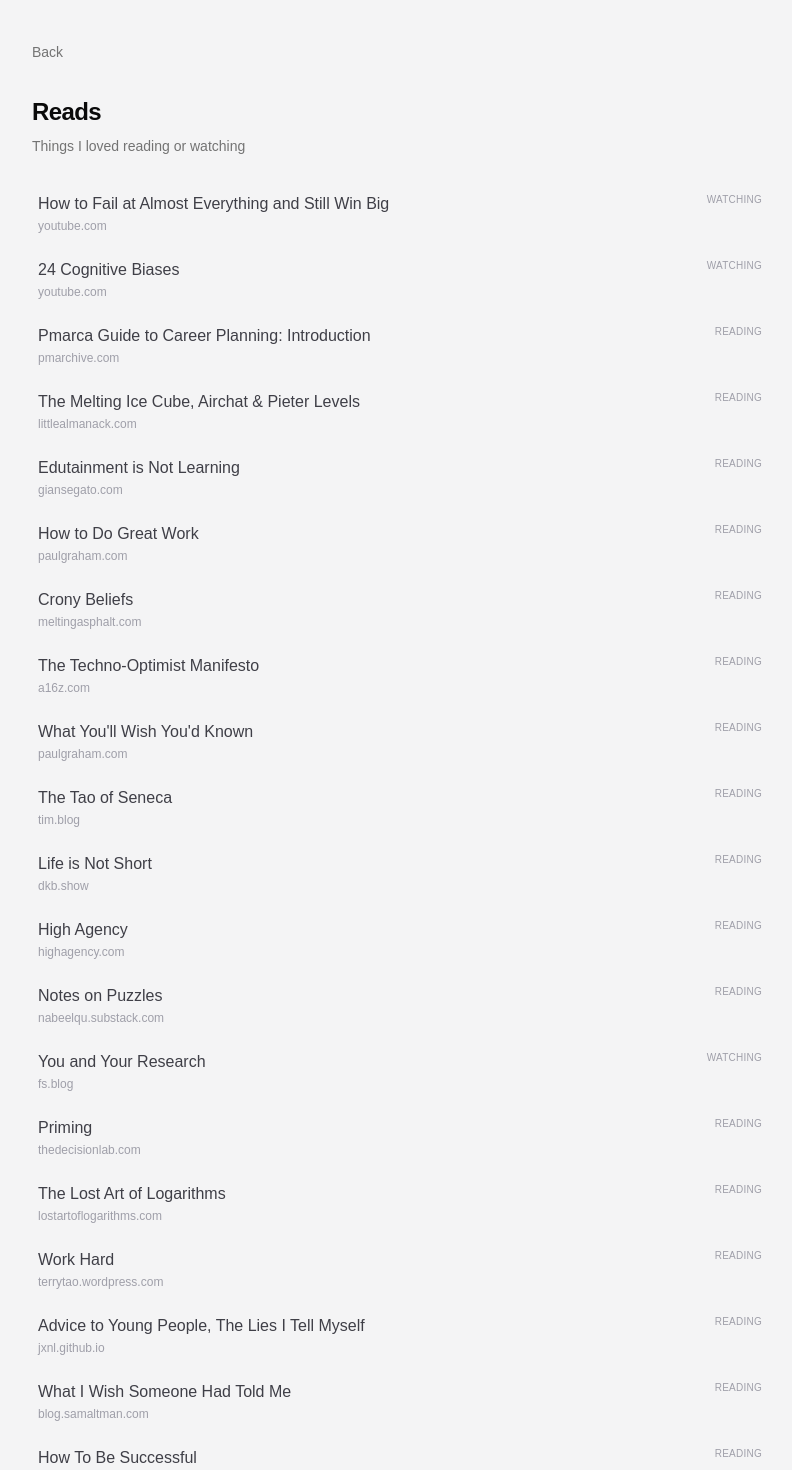
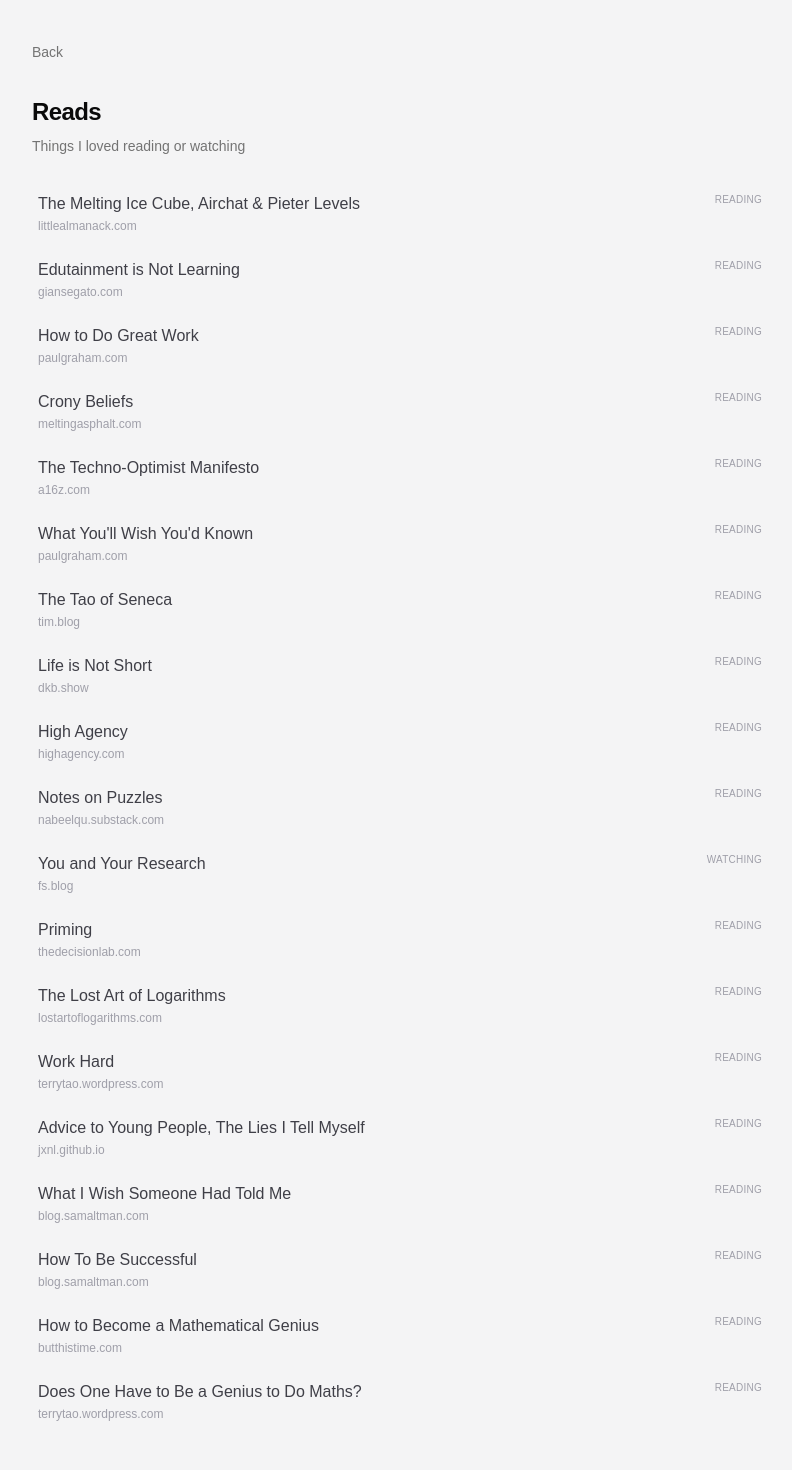
Before and after one commit to HACKE-RC/rcx86-cf, a Next.js app: page /reads in a window 1280 px wide. Shown: the top 1470 px of the page, without its empty margins (240-1032 px from the left). Built offline with nearby package versions, Linux system fonts and the light colour scheme; a web font is replaced by a local one.

Commit message:
Update reads list

```diff
--- a/src/data/reads.ts
+++ b/src/data/reads.ts
@@ -5,21 +5,6 @@ export type ReadItem = {
 };
 
 export const reads: ReadItem[] = [
-  {
-    title: "How to Fail at Almost Everything and Still Win Big",
-    url: "https://www.youtube.com/watch?v=uy6-fq8PwNk",
-    kind: "watching",
-  },
-  {
-    title: "24 Cognitive Biases",
-    url: "https://www.youtube.com/watch?v=IRfv49wTkfw",
-    kind: "watching",
-  },
-  {
-    title: "Pmarca Guide to Career Planning: Introduction",
-    url: "https://pmarchive.com/guide_to_career_planning_part0.html",
-    kind: "reading",
-  },
   {
     title: "The Melting Ice Cube, Airchat & Pieter Levels",
     url: "https://www.littlealmanack.com/p/the-melting-ice-cube-airchat-and?open=false#%C2%A7best-book-passage-no-context-needed",
@@ -106,16 +91,21 @@ export const reads: ReadItem[] = [
     kind: "reading",
   },
   {
-    title: "294 The Five Laws Of Stupidity",
-    url: "https://youtu.be/3O9FFrLpinQ",
-    kind: "watching",
+    title: "How to Become a Mathematical Genius",
+    url: "https://www.butthistime.com/p/how-to-become-a-mathematical-genius",
+    kind: "reading",
+  },
+  {
+    title: "Does One Have to Be a Genius to Do Maths?",
+    url: "https://terrytao.wordpress.com/career-advice/does-one-have-to-be-a-genius-to-do-maths/",
+    kind: "reading",
   },
 ];
 
 export const featuredReads: ReadItem[] = [
-  reads[5],
-  reads[16],
-  reads[12],
-  reads[7],
+  reads[2],
+  reads[13],
+  reads[9],
   reads[4],
+  reads[1],
 ];
```
